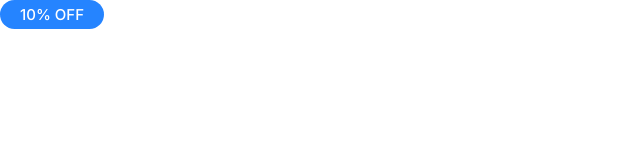
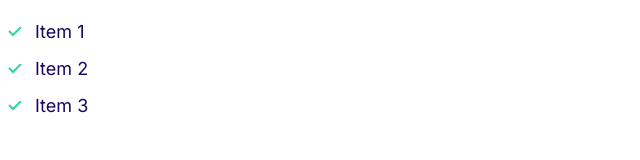
Before and after one commit to Malkeezow/Malkeezow, a plain HTML site: page index.html in a window 1280 px wide. Shown: the whole page, without its empty margins (0-640 px from the left). Drawn offline with Linux system fonts and the light colour scheme.

Commit message:
Defining the list component

```diff
--- a/CSS/stlyes.css
+++ b/CSS/stlyes.css
@@ -123,3 +123,33 @@ a {
         font-size: 1.2rem;
     }
 }
+
+
+/* Lists */
+
+.list {
+    list-style: none;
+    padding-left: 0;
+    color: var(--headings-color);
+}
+
+.list--inline .list__item{
+    display: inline-block;
+    margin-right: 2rem;
+}
+
+.list--tick {
+    list-style-image: url(../Images/tick.svg);
+    padding-left: 3rem;
+}
+
+.list--tick .list__item {
+    padding-left: 0.5rem;
+    margin-bottom: 1rem;
+}
+
+@media screen and (min-width: 1024px) {
+    .list--tick.list__item {
+        padding-left: 0;
+    }
+}
--- a/index.html
+++ b/index.html
@@ -14,6 +14,10 @@
     <link rel="stylesheet" href="css/stlyes.css" />
   </head>
   <body>
-    <span class="badge badge--primary">10% OFF</span>
+    <ul class="list list--tick">
+      <li class="list__item">Item 1</li>
+      <li class="list__item">Item 2</li>
+      <li class="list__item">Item 3</li>
+    </ul>
   </body>
 </html>
```
Also changed, not shown: Components/lists.html (added, +5 -0 lines), Images/tick.svg (added).
